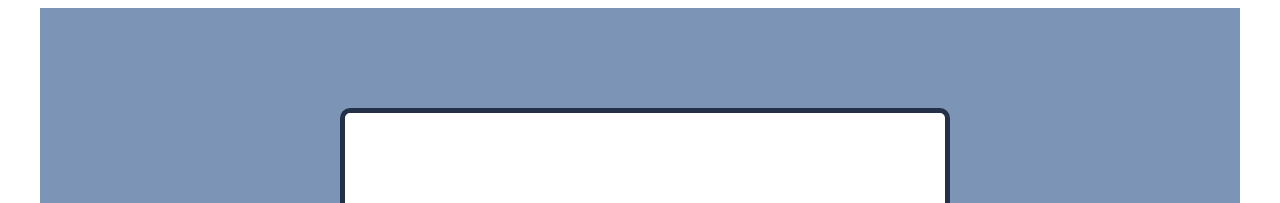
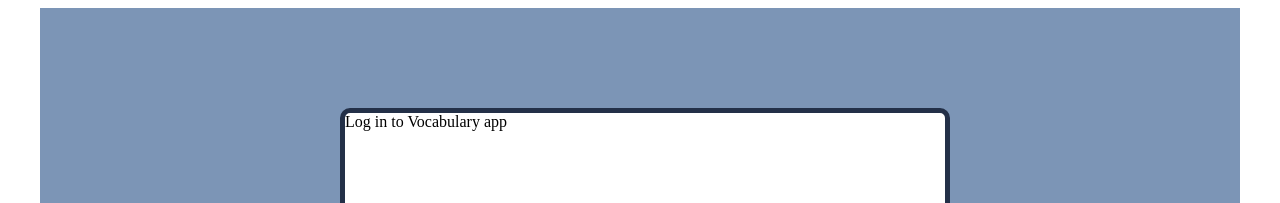
Before and after one commit to Valentina-2608/Vocabulary_app, a website: page login_page.html in a window 1280 px wide. Shown: the top 203 px of the page. Drawn offline with Linux system fonts and the light colour scheme.

Commit message:
Add block container1_caption

```diff
--- a/login_page.html
+++ b/login_page.html
@@ -10,6 +10,7 @@
 <body>
  <div class="main1">
     <div class="container1">
+        <div class="container1_caption">Log in to Vocabulary app</div>
 
 
 
```
